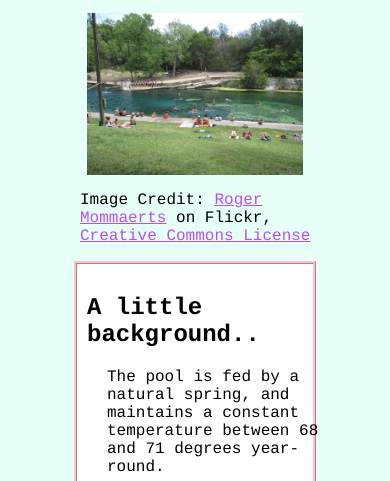
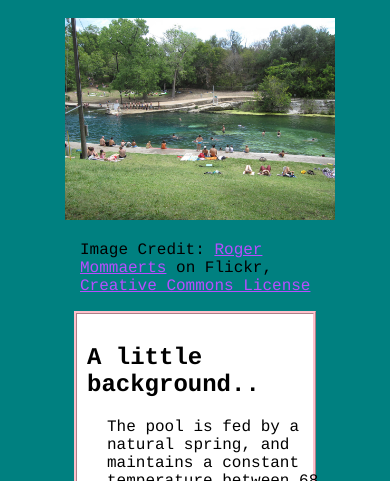
Before and after one commit to ATXkatrina/ATXkatrina.github.io, a plain HTML site: page index.html in a window 390 px wide. Shown: the part 363-844 px from the top of the page. Drawn offline with Linux system fonts and the light colour scheme.

Commit message:
Add media queries

```diff
--- a/styles.css
+++ b/styles.css
@@ -44,9 +44,9 @@ a:visited{
 }
 
 button {
-  background-color: white
+  background-color: white;
   border: solid;
-  color: black;
+  color: grey;
   font-weight: 900;
   padding: 15px 20px;
   text-align: center;
@@ -70,3 +70,13 @@ button {
   bottom: 0;
   padding: 20px;
 }
+
+@media screen and (max-width: 500px) {
+  body {
+    background-color: teal;
+  }
+  img{
+    width: 100%;
+    padding: 5px;
+  }
+}
```
